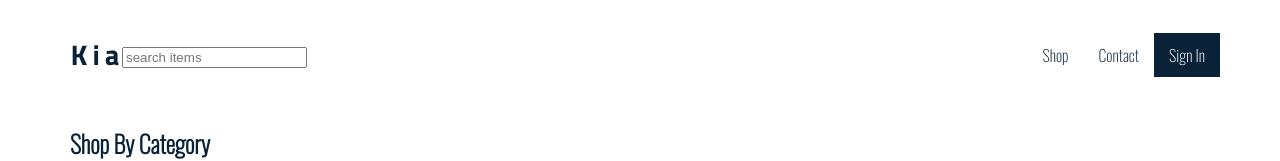
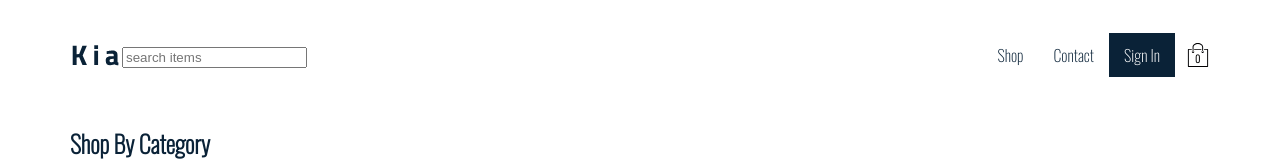
Before and after one commit to adenugbamichael/kia-clothing, a React (Create React App) app: page / in a window 1280 px wide. Shown: the top 161 px of the page. Built offline with nearby package versions, Linux system fonts and the light colour scheme; no server answers.

Commit message:
added cartIcon and cartDropdown components to our application, also implemented cart reducer

```diff
--- a/package.json
+++ b/package.json
@@ -7,6 +7,7 @@
     "@testing-library/react": "^13.3.0",
     "@testing-library/user-event": "^13.5.0",
     "firebase": "^9.9.0",
+    "gh-pages-deploy": "^0.5.1",
     "node-sass": "^7.0.1",
     "react": "^18.2.0",
     "react-dom": "^18.2.0",
--- a/src/App.js
+++ b/src/App.js
@@ -65,4 +65,4 @@ const mapDispatchToProps = (dispatch) => ({
   setCurrentUser: (user) => dispatch(setCurrentUser(user)),
 })
 
-export default connect(null, mapDispatchToProps)(App)
+export default connect(mapStateToProps, mapDispatchToProps)(App)
--- /dev/null
+++ b/src/components/cart-dropdown/cart-dropdown.component.jsx
@@ -0,0 +1,14 @@
+import React from "react"
+
+import CustomButton from "../custom-button/custom-button.component"
+
+import "./cart-dropdown.styles.scss"
+
+const CartDropdown = () => (
+  <div className='cart-dropdown'>
+    <div className='cart-items' />
+    <CustomButton>GO TO CHECKOUT</CustomButton>
+  </div>
+)
+
+export default CartDropdown
--- /dev/null
+++ b/src/components/cart-dropdown/cart-dropdown.styles.scss
@@ -0,0 +1,24 @@
+.cart-dropdown {
+  position: absolute;
+  width: 240px;
+  height: 340px;
+  display: flex;
+  flex-direction: column;
+  padding: 20px;
+  border: 1px solid black;
+  background-color: white;
+  top: 90px;
+  right: 40px;
+  z-index: 5;
+
+  .cart-items {
+    height: 240px;
+    display: flex;
+    flex-direction: column;
+    overflow: scroll;
+  }
+
+  button {
+    margin-top: auto;
+  }
+}
--- /dev/null
+++ b/src/components/cart-icon/cart-icon.component.jsx
@@ -0,0 +1,19 @@
+import React from "react"
+import { connect } from "react-redux"
+import { toggleCartHidden } from "../../redux/cart/cart.actions"
+import { ReactComponent as ShoppingIcon } from "../../assets/cart.svg"
+
+import "./cart-icon.styles.scss"
+
+const CartIcon = ({ toggleCartHidden }) => (
+  <div className='cart-icon' onClick={toggleCartHidden}>
+    <ShoppingIcon className='shopping-icon' />
+    <span className='item-count'>0</span>
+  </div>
+)
+
+const mapDispatchToProps = (dispatch) => ({
+  toggleCartHidden: () => dispatch(toggleCartHidden()),
+})
+
+export default connect(null, mapDispatchToProps)(CartIcon)
--- /dev/null
+++ b/src/components/cart-icon/cart-icon.styles.scss
@@ -0,0 +1,21 @@
+.cart-icon {
+  width: 45px;
+  height: 45px;
+  position: relative;
+  display: flex;
+  align-items: center;
+  justify-content: center;
+  cursor: pointer;
+
+  .shopping-icon {
+    width: 24px;
+    height: 24px;
+  }
+
+  .item-count {
+    position: absolute;
+    font-size: 10px;
+    font-weight: bold;
+    bottom: 12px;
+  }
+}
--- a/src/components/header/header.component.jsx
+++ b/src/components/header/header.component.jsx
@@ -3,10 +3,12 @@ import { Link } from "react-router-dom"
 import SearchBox from "../searchbox/searchbox.component"
 import { connect } from "react-redux"
 import { auth } from "../../firebase/firebase.utils"
+import CartIcon from "../cart-icon/cart-icon.component"
+import CartDropdown from "../cart-dropdown/cart-dropdown.component"
 import { ReactComponent as Logo } from "../../assets/ki.svg"
 import "./header.styles.scss"
 
-const Header = ({ currentUser }) => (
+const Header = ({ currentUser, hidden }) => (
   <div className='header'>
     <Link className='logo-container' to='/'>
       <Logo className='logo' />
@@ -36,10 +38,15 @@ const Header = ({ currentUser }) => (
           Sign In
         </Link>
       )}
+      <CartIcon />
     </div>
+    {hidden ? null : <CartDropdown />}
   </div>
 )
 
-const mapStateToProps = (state) => ({ currentUser: state.user.currentUser })
+const mapStateToProps = ({ user: { currentUser }, cart: { hidden } }) => ({
+  currentUser,
+  hidden,
+})
 
 export default connect(mapStateToProps)(Header)
--- /dev/null
+++ b/src/redux/cart/cart.actions.js
@@ -0,0 +1,5 @@
+import CartActionTypes from "./cart.types"
+
+export const toggleCartHidden = () => ({
+  type: CartActionTypes.TOGGLE_CART_HIDDEN,
+})
--- /dev/null
+++ b/src/redux/cart/cart.reducer.js
@@ -0,0 +1,19 @@
+import CartActionTypes from "./cart.types"
+
+const INITIAL_STATE = {
+  hidden: true,
+}
+
+const cartReducer = (state = INITIAL_STATE, action) => {
+  switch (action.type) {
+    case CartActionTypes.TOGGLE_CART_HIDDEN:
+      return {
+        ...state,
+        hidden: !state.hidden,
+      }
+    default:
+      return state
+  }
+}
+
+export default cartReducer
--- /dev/null
+++ b/src/redux/cart/cart.types.js
@@ -0,0 +1,5 @@
+const CartActionTypes = {
+  TOGGLE_CART_HIDDEN: "TOGGLE_CART_HIDDEN",
+}
+
+export default CartActionTypes
--- a/src/redux/root-reducer.js
+++ b/src/redux/root-reducer.js
@@ -1,6 +1,8 @@
 import { combineReducers } from "redux"
 import userReducer from "./user/user.reducer"
+import cartReducer from "./cart/cart.reducer"
 
 export default combineReducers({
   user: userReducer,
+  cart: cartReducer,
 })
```
Also changed, not shown: src/assets/cart.svg (added), 1 other file (tests, documents, lock files or other folders).
